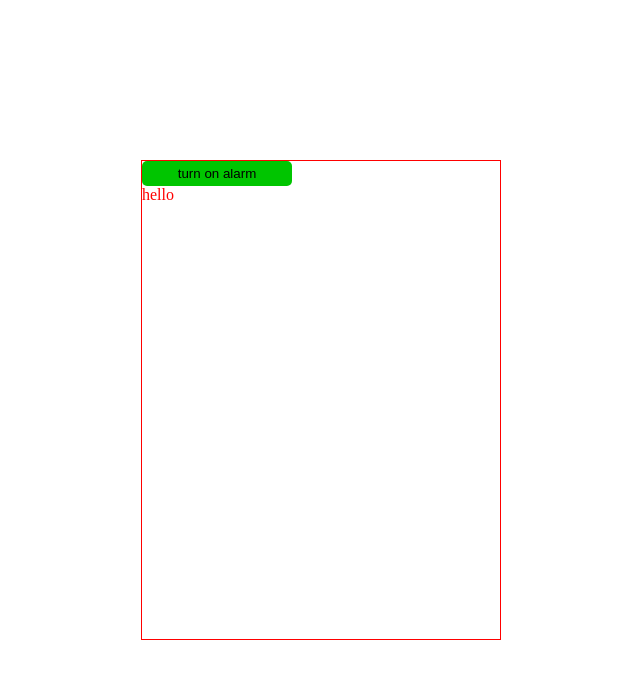
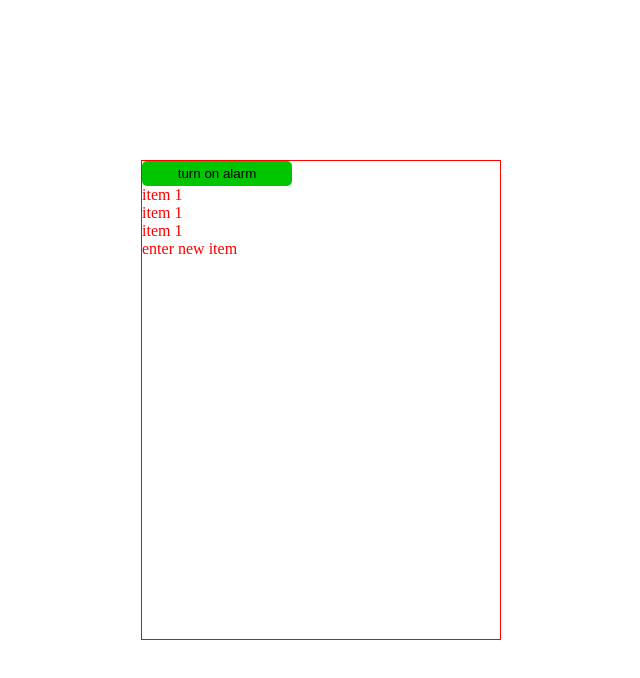
Before and after one commit to danifromecuador/we-are-what-we-repeatedly-do, a React (Vite) app: page / in a window 1280 px wide. Shown: the top 678 px of the page, without its empty margins (319-959 px from the left). Built offline with nearby package versions, Linux system fonts and the light colour scheme.

Commit message:
Create components of DailyToDoList page

```diff
--- /dev/null
+++ b/src/components/NewItem.jsx
@@ -0,0 +1,7 @@
+export const NewItem = () => {
+  return (
+    <div className="new-item">
+      enter new item
+    </div>
+  )
+}
--- /dev/null
+++ b/src/components/ToDoItem.jsx
@@ -0,0 +1,7 @@
+export const ToDoItem = () => {
+  return (
+    <div className="to-do-item">
+      item 1
+    </div>
+  )
+}
--- /dev/null
+++ b/src/components/ToDoItems.jsx
@@ -0,0 +1,11 @@
+import { ToDoItem } from "./ToDoItem"
+
+export const ToDoItems = () => {
+  return (
+    <div className="to-do-items">
+      <ToDoItem />
+      <ToDoItem />
+      <ToDoItem />
+    </div>
+  )
+}
--- a/src/pages/DailyToDoList.jsx
+++ b/src/pages/DailyToDoList.jsx
@@ -1,9 +1,12 @@
+import { ToDoItems } from '../components/ToDoItems'
+import { NewItem } from '../components/NewItem'
 import '../styles/DailyToDoList.css'
 
 export const DailyToDoList = () => {
   return (
     <div className="daily-todo-list">
-      hello
+      <ToDoItems />
+      <NewItem />
     </div>
   )
 }
```
